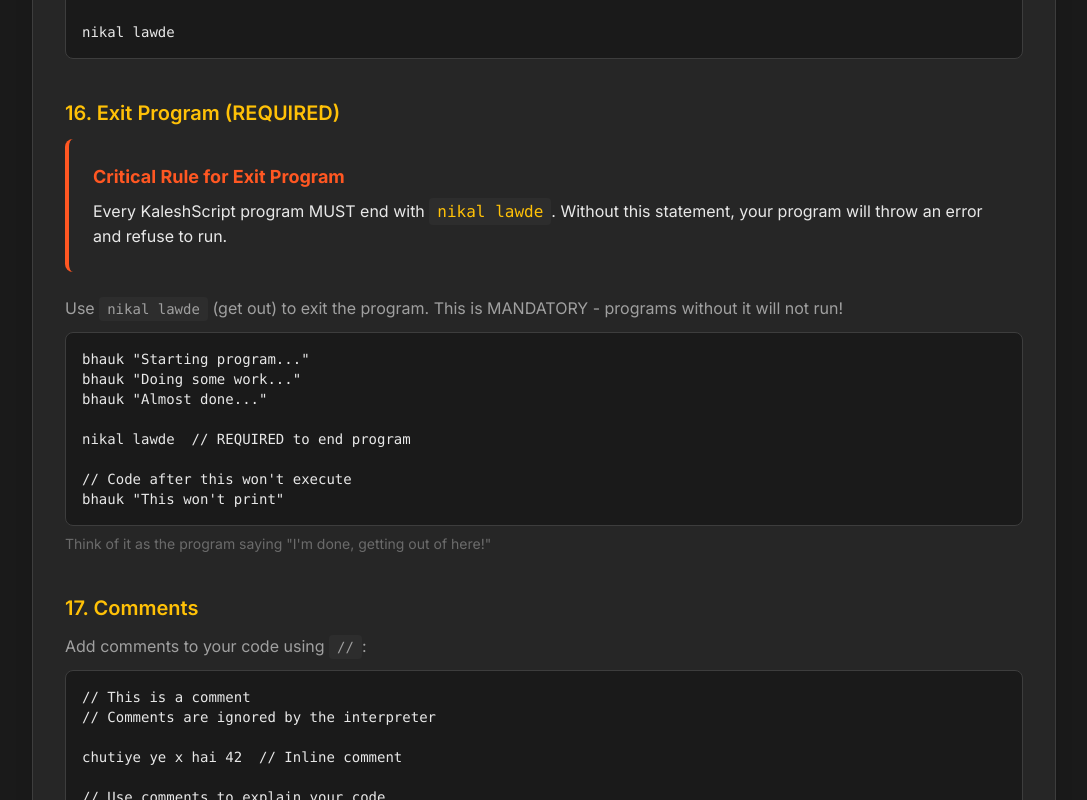
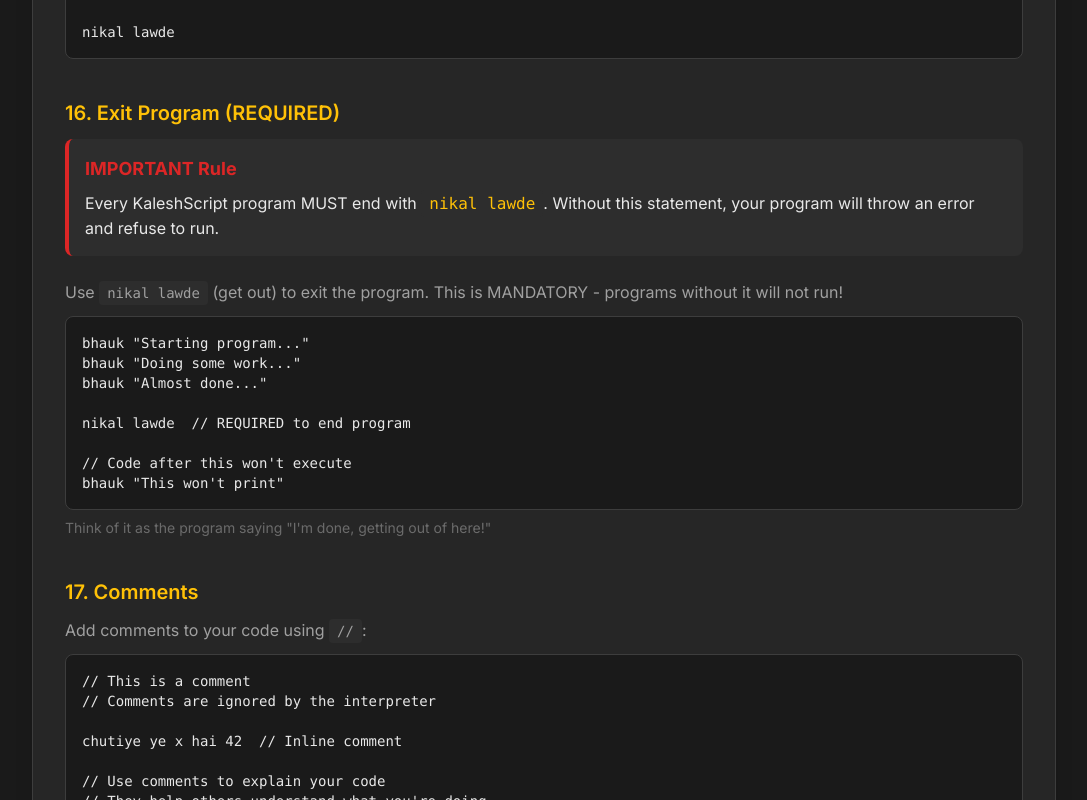
Before and after one commit to darthvader58/KaleshScript, a Next.js app in the folder kaleshscript-web/: page /paddhai in a window 1280 px wide. Shown: the part 6740-7540 px from the top of the page, without its empty margins (96-1183 px from the left). Built offline with nearby package versions, Linux system fonts and the light colour scheme.

Commit message:
color of error statements in docs changed

```diff
--- a/kaleshscript-web/app/components/Documentation.tsx
+++ b/kaleshscript-web/app/components/Documentation.tsx
@@ -422,8 +422,8 @@ nikal lawde`}
             {/* Exit */}
             <div>
               <h3 className="text-xl font-semibold mb-3 text-neon-yellow">16. Exit Program (REQUIRED)</h3>
-              <div className="border-l-4 border-neon-orange rounded-lg p-6">
-              <h3 className="text-lg font-bold text-neon-orange mb-2">Critical Rule for Exit Program</h3>
+              <div className="bg-dark-elevated p-4 rounded-lg border-l-4 border-red-600">
+              <h3 className="text-lg font-bold text-red-600 mb-2">IMPORTANT Rule</h3>
                 <p className="text-text-primary">
                     Every KaleshScript program MUST end with <code className="bg-dark-elevated px-2 py-1 rounded text-neon-yellow">nikal lawde</code>.
                     Without this statement, your program will throw an error and refuse to run.
@@ -608,8 +608,8 @@ nikal lawde`}
               </p>
             </div>
 
-            <div className="bg-dark-elevated p-4 rounded-lg border-l-4 border-purple-500">
-              <h4 className="font-semibold text-purple-400 mb-2">Null/Undefined Error</h4>
+            <div className="bg-dark-elevated p-4 rounded-lg border-l-4 border-yellow-600">
+              <h4 className="font-semibold text-yellow-600 mb-2">Null/Undefined Error</h4>
               <code className="text-text-primary text-sm block mb-2">"Khali dimaag"</code>
               <p className="text-text-secondary text-sm">
                 Translation: "Empty brain" - You're trying to use a variable that doesn't exist or has no value.
@@ -625,7 +625,7 @@ nikal lawde`}
             </div>
 
             <div className="bg-dark-elevated p-4 rounded-lg border-l-4 border-red-600">
-              <h4 className="font-semibold text-red-400 mb-2">Missing Exit Statement</h4>
+              <h4 className="font-semibold text-red-600 mb-2">Missing Exit Statement</h4>
               <code className="text-text-primary text-sm block mb-2">"Ye kya bakchodi likh di? Program must end with 'nikal lawde'"</code>
               <p className="text-text-secondary text-sm">
                 Every KaleshScript program MUST end with <code className="bg-dark-bg px-2 py-1 rounded text-xs">nikal lawde</code>.
```
